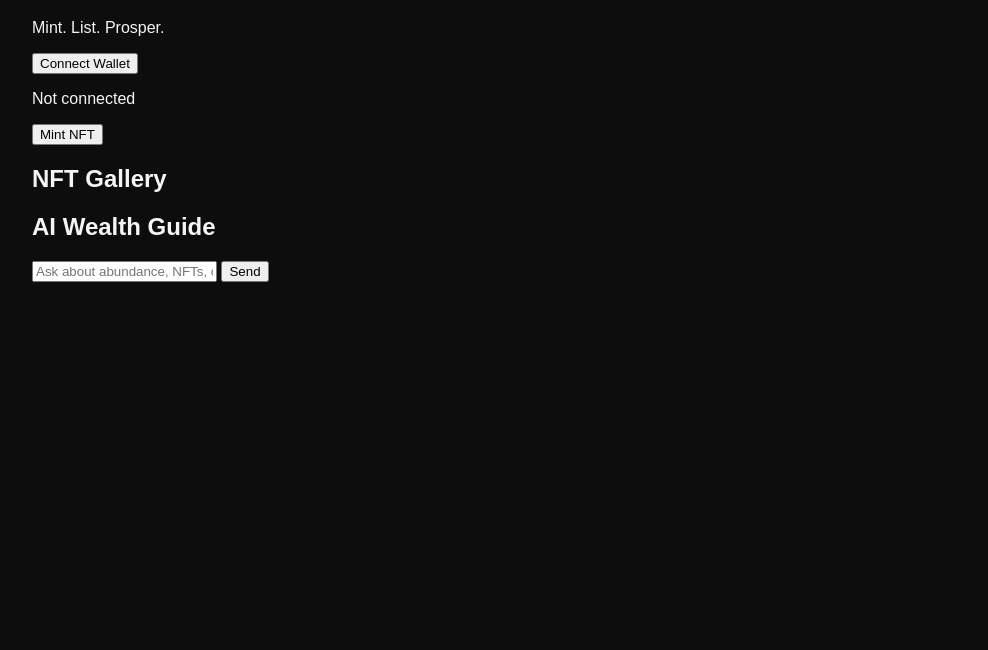
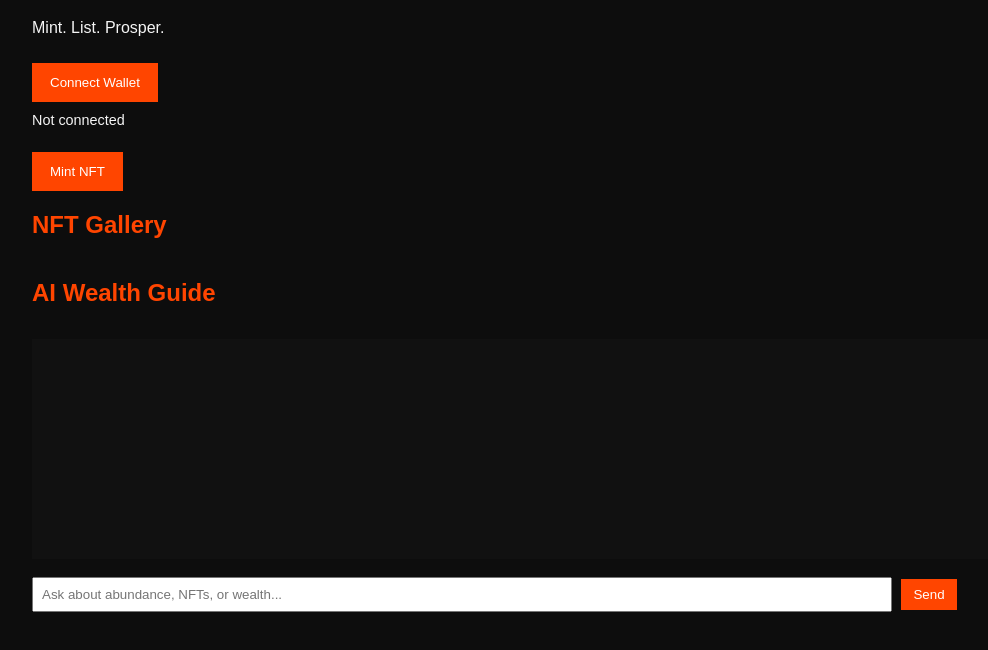
Before and after one commit to Keanu227/Reros-Abundance-Repo, a website: page frontend/index.html in a window 1280 px wide. Shown: the part 102-752 px from the top of the page, without its empty margins (8-996 px from the left). Drawn offline with nearby package versions, Linux system fonts and the light colour scheme.

Commit message:
Update styles.css

```diff
--- a/frontend/styles.css
+++ b/frontend/styles.css
@@ -5,6 +5,60 @@ body {
   padding: 2rem;
 }
 
-h1 {
+h1, h2 {
   color: #ff4500;
 }
+
+button {
+  background: #ff4500;
+  border: none;
+  padding: 12px 18px;
+  color: white;
+  cursor: pointer;
+  margin-top: 10px;
+}
+
+button:hover {
+  opacity: 0.85;
+}
+
+#walletStatus, #mintStatus {
+  margin-top: 10px;
+  font-size: 0.9rem;
+}
+
+#nftGallery {
+  display: flex;
+  flex-wrap: wrap;
+  gap: 10px;
+  margin-top: 1rem;
+}
+
+.nftCard {
+  background: #1a1a1a;
+  border: 1px solid #333;
+  padding: 10px;
+  width: 200px;
+}
+
+#ai-guide {
+  margin-top: 2rem;
+}
+
+#chatLog {
+  background: #111;
+  padding: 10px;
+  height: 200px;
+  overflow-y: auto;
+  margin-bottom: 10px;
+}
+
+#userInput {
+  padding: 8px;
+  width: 70%;
+  margin-right: 5px;
+}
+
+#sendMessage {
+  padding: 8px 12px;
+}
```
